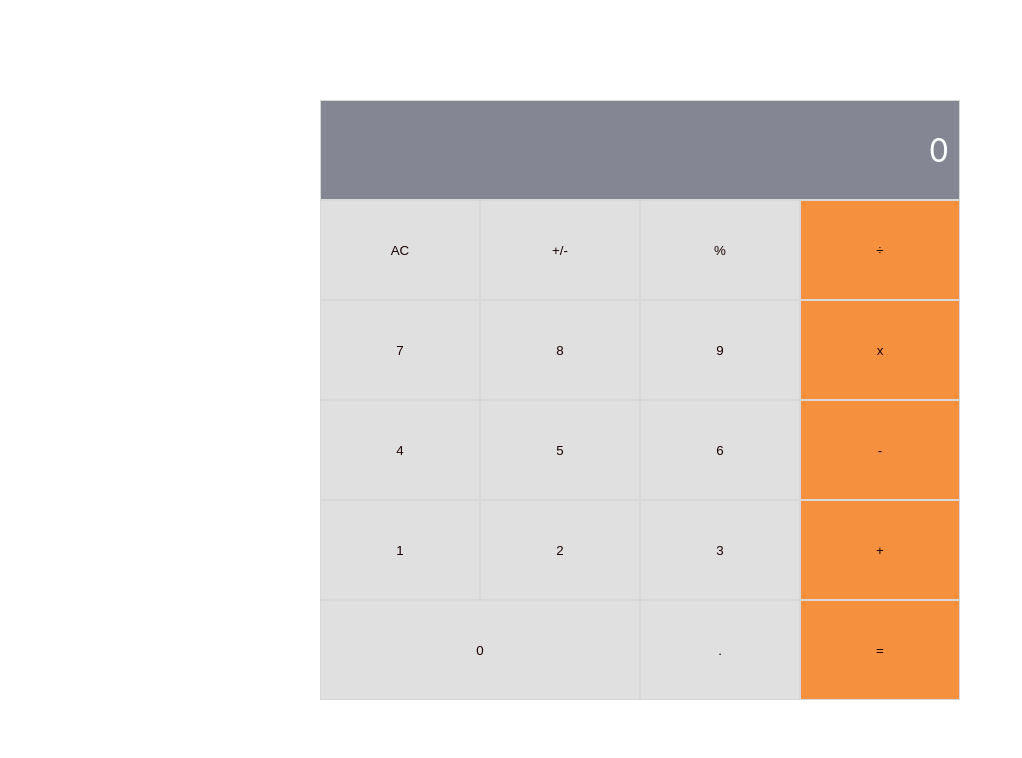
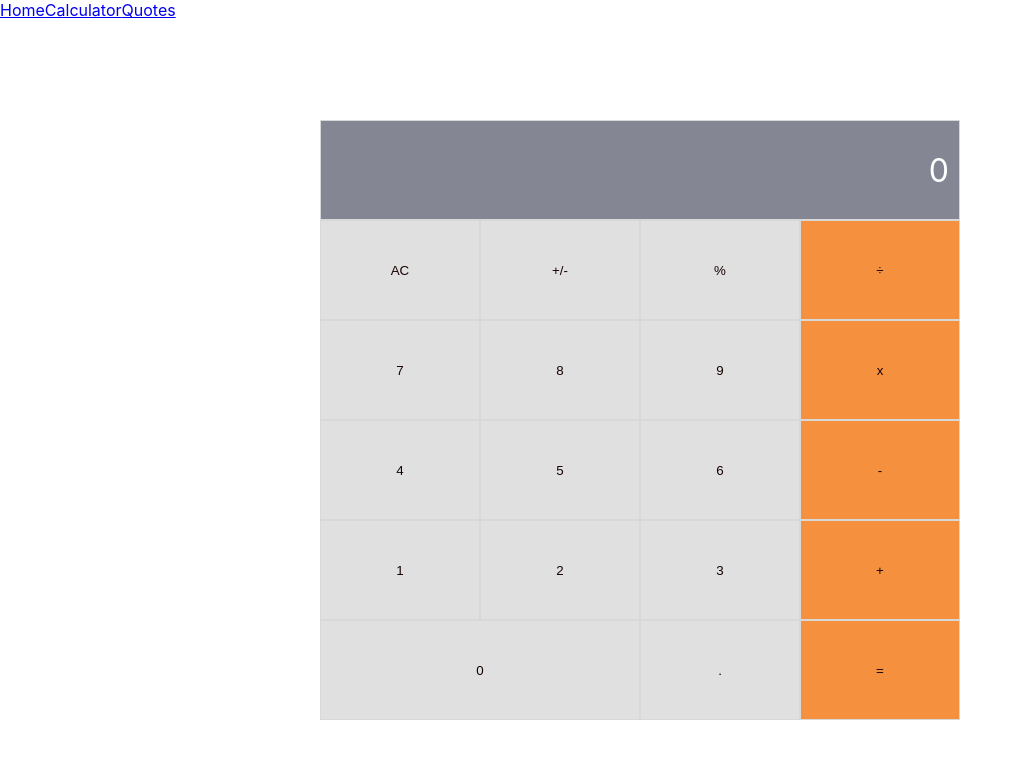
Before and after one commit to bengigo/math-magicians, a React (Create React App) app: page /calculator in a window 1280 px wide. Shown: the top 758 px of the page, without its empty margins (0-1022 px from the left). Built offline with nearby package versions, Linux system fonts and the light colour scheme.

Commit message:
Add nav menu to calculator page

```diff
--- a/src/components/Calculator.js
+++ b/src/components/Calculator.js
@@ -1,4 +1,5 @@
 import React, { useState } from 'react';
+import { Link } from 'react-router-dom';
 import calculate from '../logic/calculate';
 
 const Calculator = () => {
@@ -10,6 +11,12 @@ const Calculator = () => {
 
   const { next, total, operation } = state;
   return (
+    <main>
+      <nav>
+        <Link to="/home">Home</Link>
+        <Link to="/calculator">Calculator</Link>
+        <Link to="/quotes">Quotes</Link>
+      </nav>
       <div className="ui">
         <div className="output cell">
           {total}
@@ -70,10 +77,15 @@ const Calculator = () => {
         <button type="button" onClick={handleClick} className="point cell">
           .
         </button>
-      <button type="button" onClick={handleClick} className="equals operand cell">
+        <button
+          type="button"
+          onClick={handleClick}
+          className="equals operand cell"
+        >
           =
         </button>
       </div>
+    </main>
   );
 };
 
```
Lines whose indentation alone changed are shown as unchanged.
